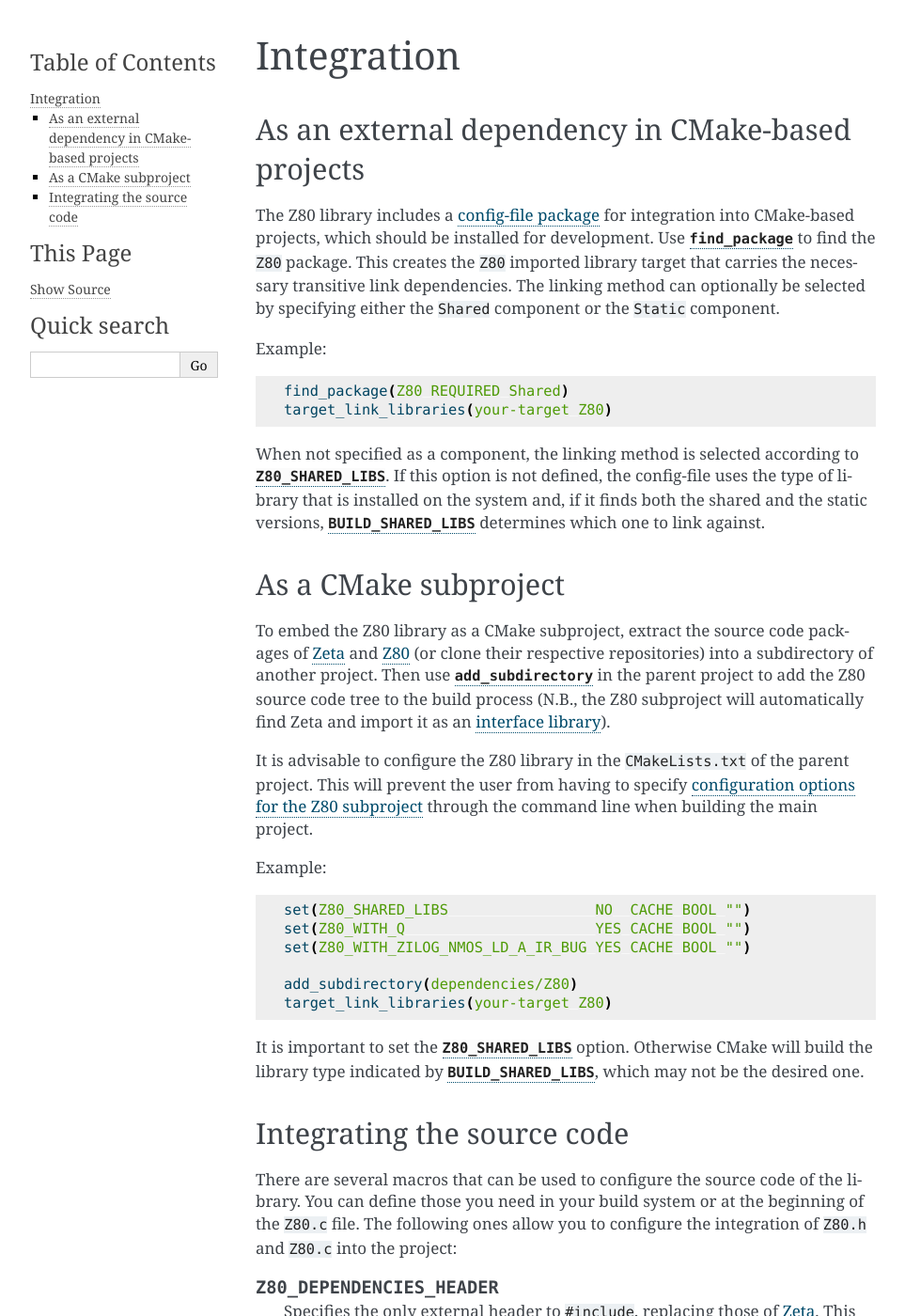
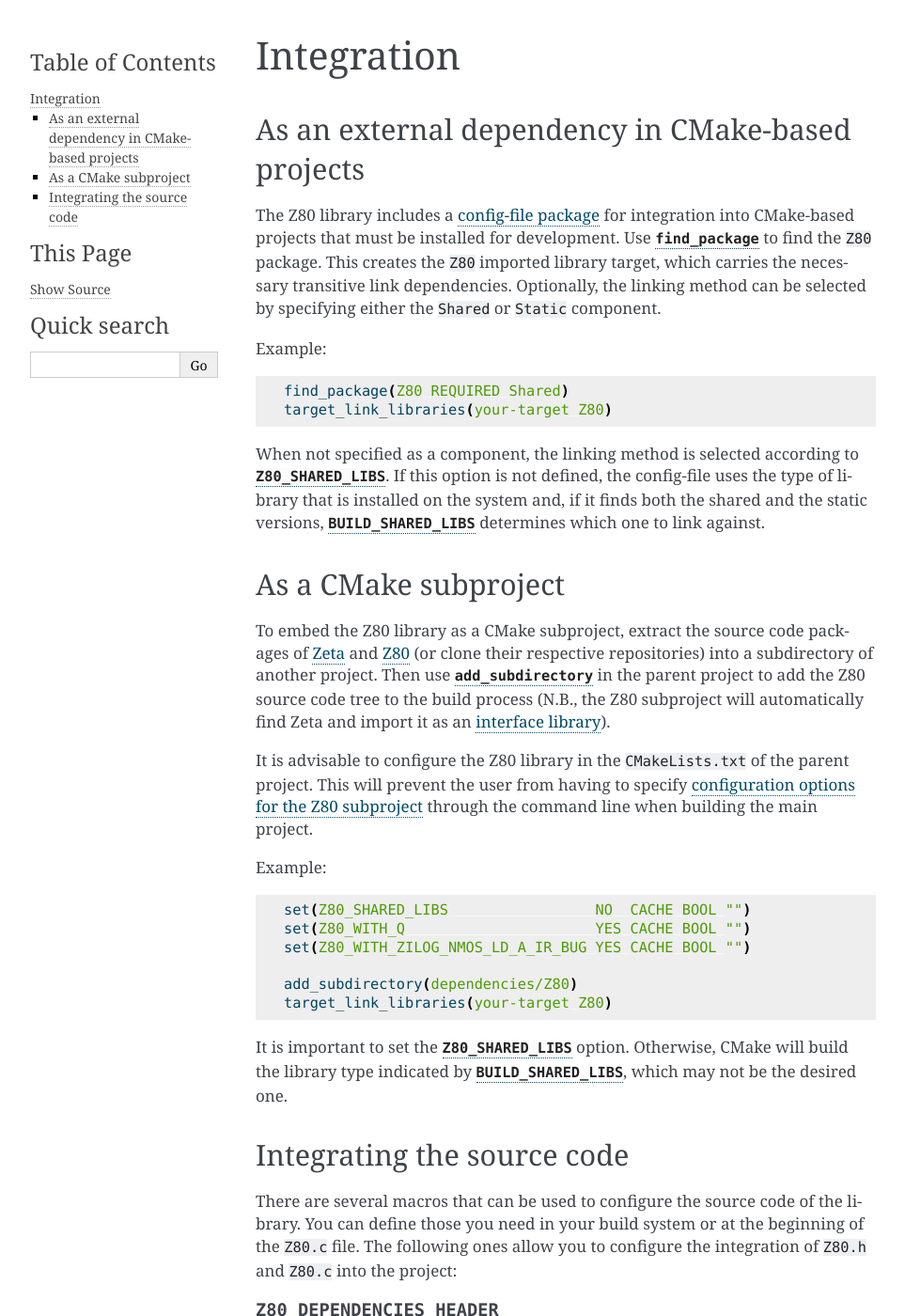
Before and after one commit to redcode/Z80, a Sphinx documentation site: the page built from documentation/Integration.rst, in a window 1280 px wide and 1400 px high. Shown: the whole window at 94% size, without its empty margins (148-1111 px from the left). Built offline with Sphinx 7.4.7, drawn with Linux system fonts in a browser that asks for light colours.

Commit message:
Documentation WIP.

```diff
--- a/documentation/Integration.rst
+++ b/documentation/Integration.rst
@@ -14,7 +14,7 @@ Integration
 As an external dependency in CMake-based projects
 =================================================
 
-The Z80 library includes a `config-file package <https://cmake.org/cmake/help/latest/manual/cmake-packages.7.html#config-file-packages>`_ for integration into CMake-based projects, which should be installed for development. Use |find_package|_ to find the ``Z80`` package. This creates the ``Z80`` imported library target that carries the necessary transitive link dependencies. The linking method can optionally be selected by specifying either the ``Shared`` component or the ``Static`` component.
+The Z80 library includes a `config-file package <https://cmake.org/cmake/help/latest/manual/cmake-packages.7.html#config-file-packages>`_ for integration into CMake-based projects that must be installed for development. Use |find_package|_ to find the ``Z80`` package. This creates the ``Z80`` imported library target, which carries the necessary transitive link dependencies. Optionally, the linking method can be selected by specifying either the ``Shared`` or ``Static`` component.
 
 Example:
 
@@ -43,7 +43,7 @@ Example:
    add_subdirectory(dependencies/Z80)
    target_link_libraries(your-target Z80)
 
-It is important to set the :option:`Z80_SHARED_LIBS<-DZ80_SHARED_LIBS>` option. Otherwise CMake will build the library type indicated by |BUILD_SHARED_LIBS|_, which may not be the desired one.
+It is important to set the :option:`Z80_SHARED_LIBS<-DZ80_SHARED_LIBS>` option. Otherwise, CMake will build the library type indicated by |BUILD_SHARED_LIBS|_, which may not be the desired one.
 
 Integrating the source code
 ===========================
```
Also changed, not shown: README.md (+2 -2 lines), 1 other file.
